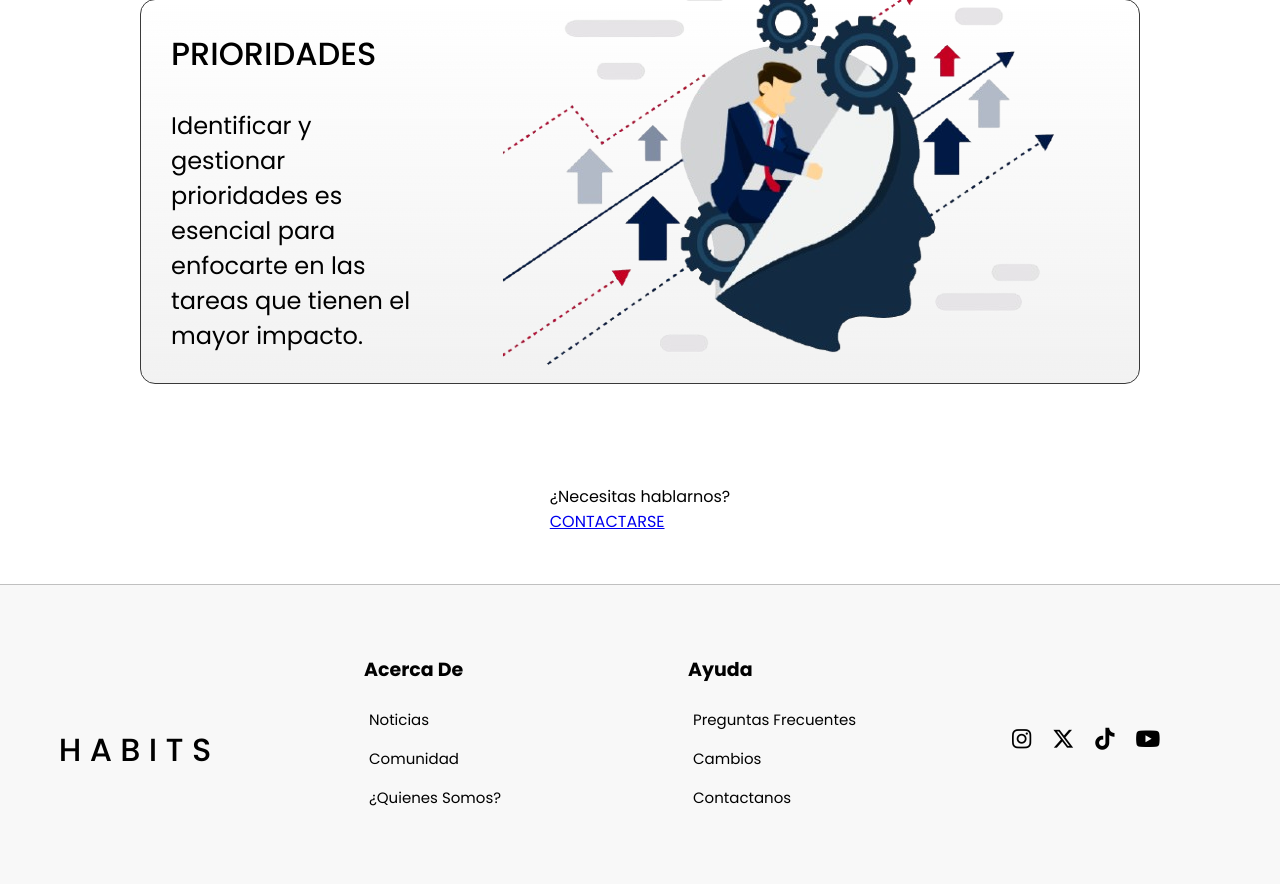
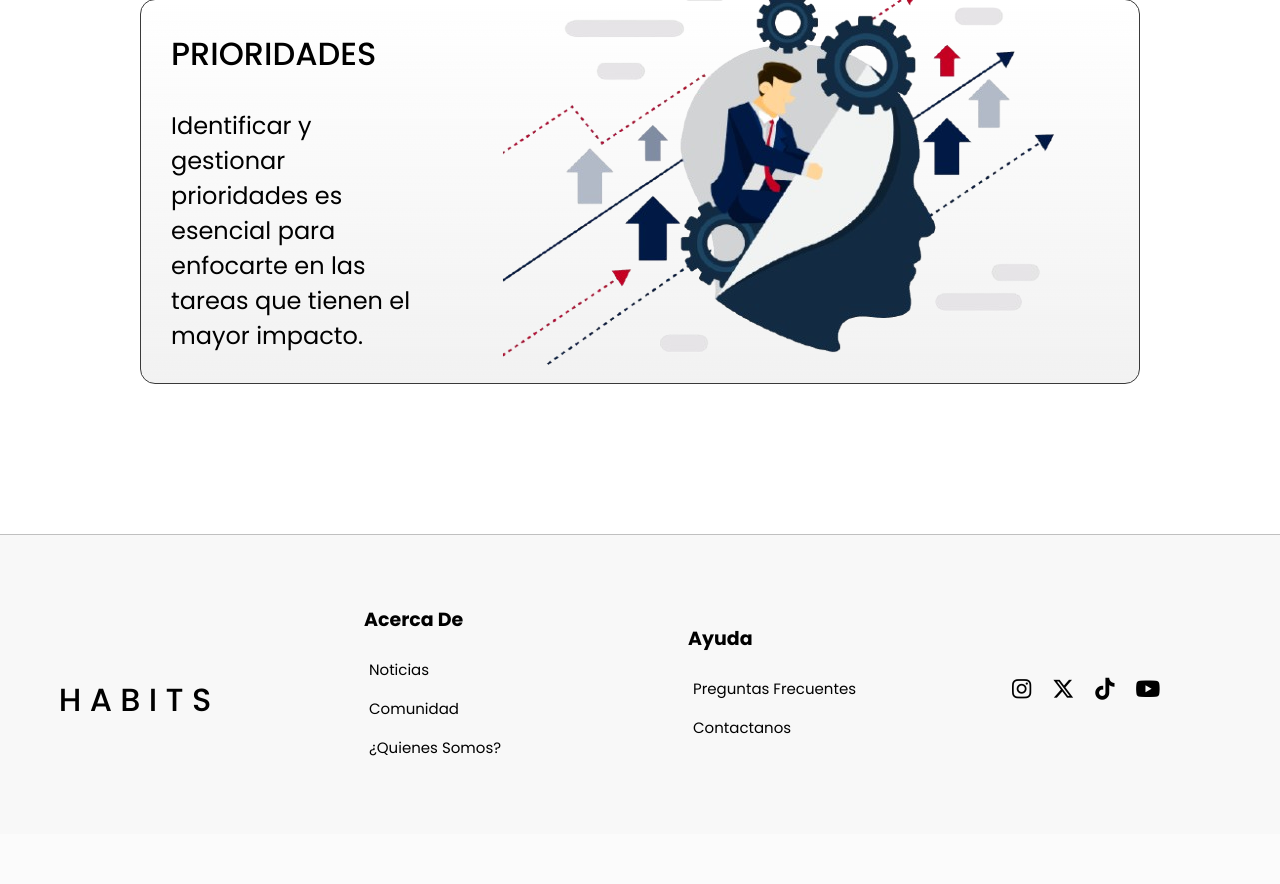
Before and after one commit to JuanManuelSo/ProyectoFinal, a Python web app: template templates/index.html in a window 1280 px wide. Shown: the part 3146-4030 px from the top of the page. After the commit the page ends 3902 px from the top, so only its background shows below. Run offline with Jinja, Linux system fonts and the light colour scheme; the template is opened without the code that fills it, so the values that code supplies are empty; some libraries are stand-ins or nearby versions.

Commit message:
Fin arreglo de merge

```diff
--- a/templates/index.html
+++ b/templates/index.html
@@ -12,15 +12,14 @@
     <link href="https://fonts.googleapis.com/css2?family=Prompt:ital,wght@0,100;0,200;0,300;0,400;0,500;0,600;0,700;0,800;0,900;1,100;1,200;1,300;1,400;1,500;1,600;1,700;1,800;1,900&display=swap" rel="stylesheet">
 
 
-    <link rel="stylesheet" href="../static/Styles/style.css">
+    <link rel="stylesheet" href="{{ url_for('static', filename='Styles/style.css') }}">
     <link href="https://unpkg.com/aos@2.3.1/dist/aos.css" rel="stylesheet"> <!--Link para animaciones-->
 </head>
 <body>
     <header class="header">
         <div class="header-content">
-            <a href="/templates/index.html" class="name">H A B I T S</a>
-            <a href="/templates/register.html" class="register"><i class="fa-regular fa-user"></i></a>
-            <a href="/templates/calendar.html" class="calendar"><i class="fa-solid fa-calendar-days"></i></a>
+            <a href="{{ url_for('home') }}" class="name">H A B I T S</a>
+            <a href="{{ url_for('login') }}" class="register"><i class="fa-regular fa-user"></i></a>
         </div>
     </header>
     <main class="main">
@@ -49,7 +48,7 @@
                     evitar la sobrecarga de trabajo. </p>
             </div>
             <div class="info-image">
-                <img src="../static/Images/imagen1.png" alt="imagen de personas">
+                <img src="{{ url_for('static', filename='Images/imagen1.png') }}" alt="imagen de personas">
             </div>
         </div>
         <div class="info-content" data-aos="fade-left">
@@ -58,7 +57,7 @@
                 <p class="info-extra">Al planificar con antelación, puedes prever obstáculos y preparar soluciones antes de que se conviertan en problemas. </p>
             </div>
             <div class="info-image">
-                <img src="../static/Images/imagen2.png" alt="imagen de personas">
+                <img src="{{ url_for('static', filename='Images/imagen2.png') }}" alt="imagen de personas">
             </div>
         </div>
         <div class="info-content" data-aos="fade-right">
@@ -67,13 +66,10 @@
                 <p class="info-extra">Identificar y gestionar prioridades es esencial para enfocarte en las tareas que tienen el mayor impacto. </p>
             </div>
             <div class="info-image">
-                <img src="../static/Images/imagen3.png"alt="imagen de personas">
+                <img src="{{ url_for('static', filename='Images/imagen3.png') }}" alt="imagen de personas">
             </div>
         </div>
-        <div class="contacto">
-            <p class="txt-contact">¿Necesitas hablarnos?</p>
-            <a class="btn-register" href="contact.html">CONTACTARSE</a>
-        </div>
+
     </section>
 
     <footer class="footer">
@@ -93,8 +89,8 @@
         <div class="footer-content">
             <h4>Ayuda</h4>
             <li><a href="#">Preguntas Frecuentes</a></li>
-            <li><a href="#">Cambios</a></li>
-            <li><a href="contact.html" target="_blank">Contactanos</a></li>
+            <li><a href="#"></a></li>
+            <li><a href="{{ url_for('contacto') }}">Contactanos</a></li>
         </div>
 
         <div class="icons">
```
